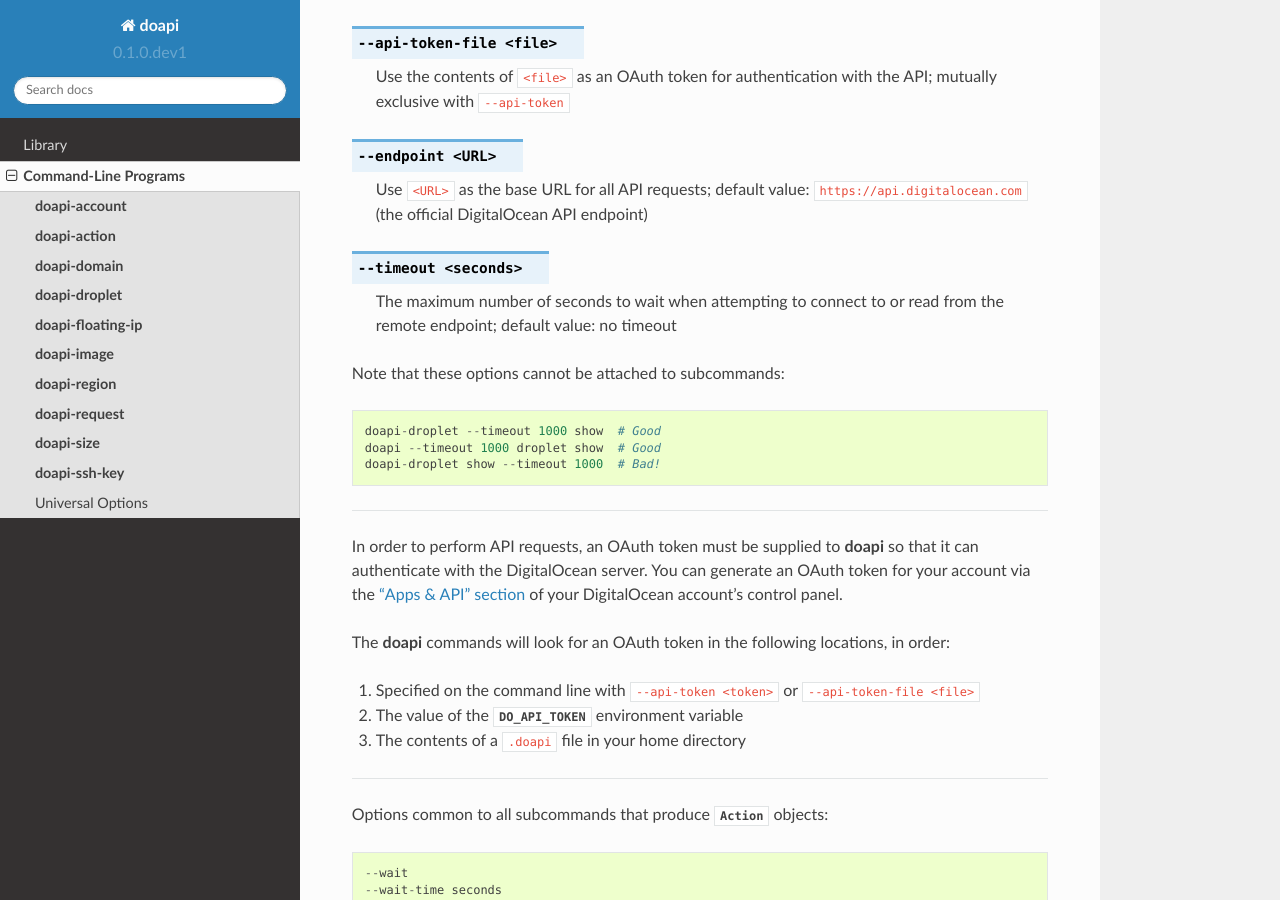
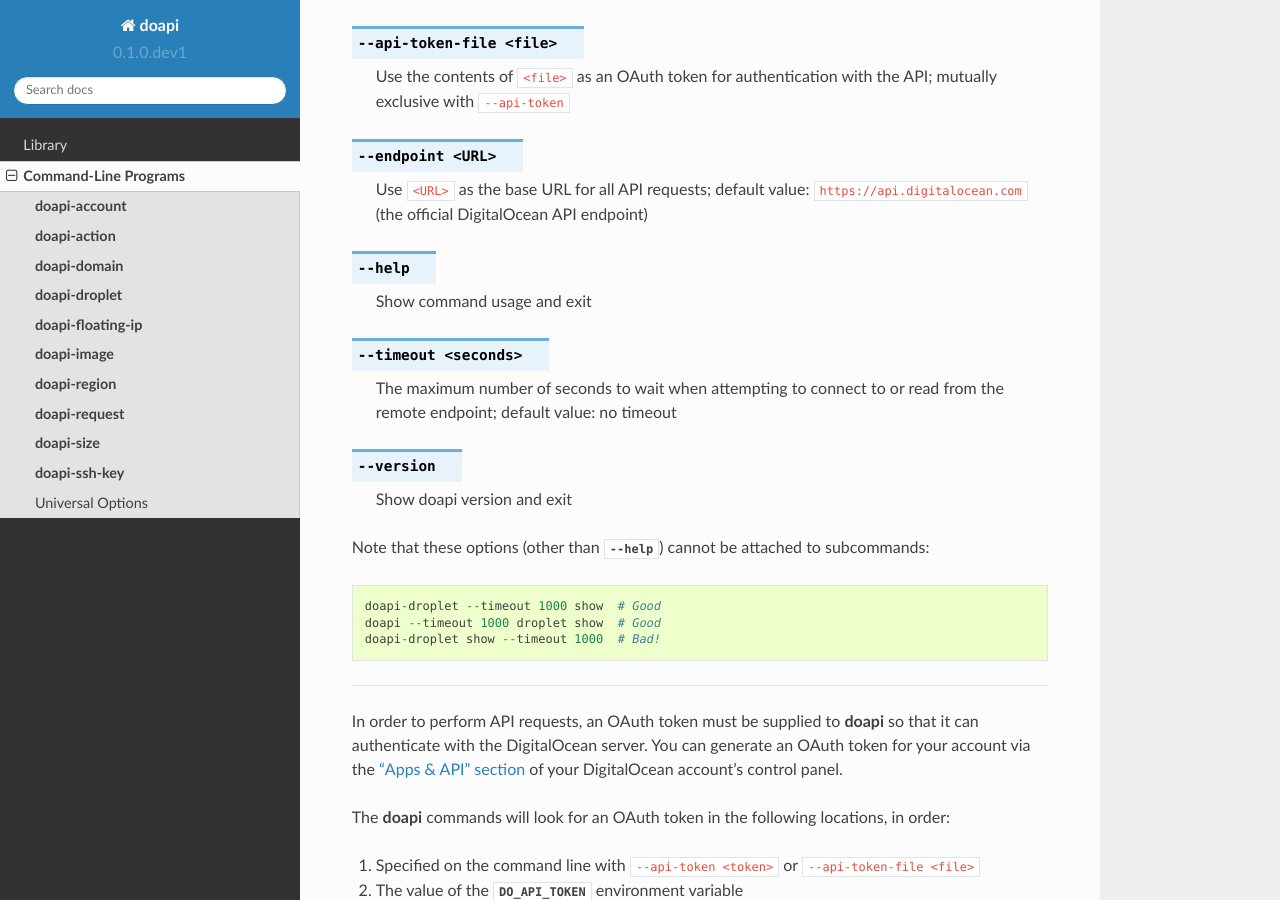
Before and after one commit to jwodder/doapi, a Sphinx documentation site: the page built from docs/cli.rst, in a window 1280 px wide and 900 px high, scrolled down 760 px. Built offline with Sphinx 7.4.7 and the Read the Docs theme 2.0.0, drawn with Linux system fonts in a browser that asks for light colours.

Commit message:
Mentioned --help and --version

```diff
--- a/docs/cli.rst
+++ b/docs/cli.rst
@@ -46,12 +46,21 @@ individual documentation:
     Use ``<URL>`` as the base URL for all API requests; default value:
     ``https://api.digitalocean.com`` (the official DigitalOcean API endpoint)
 
+.. option:: --help
+
+    Show command usage and exit
+
 .. option:: --timeout <seconds>
 
     The maximum number of seconds to wait when attempting to connect to or read
     from the remote endpoint; default value: no timeout
 
-Note that these options cannot be attached to subcommands::
+.. option:: --version
+
+    Show doapi version and exit
+
+Note that these options (other than :option:`--help`) cannot be attached to
+subcommands::
 
     doapi-droplet --timeout 1000 show  # Good
     doapi --timeout 1000 droplet show  # Good
```
